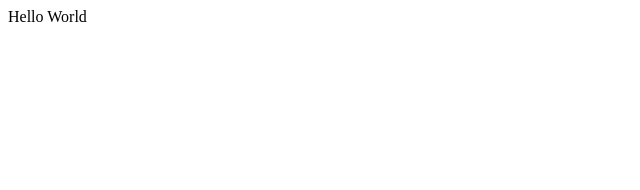
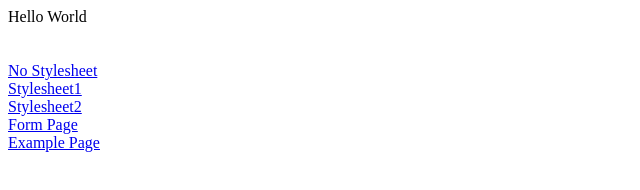
Before and after one commit to whdgurWld/Web_Project, a plain HTML site: page index.html in a window 1280 px wide. Shown: the whole page, without its empty margins (0-640 px from the left). Drawn offline with Linux system fonts and the light colour scheme.

Commit message:
Modify index.html

```diff
--- a/index.html
+++ b/index.html
@@ -7,5 +7,15 @@
 </head>
 <body>
   Hello World
+
+  <br><br><br>
+
+
+  <a href="/nostyle.html" >No Stylesheet</a><br>
+  <a href="/style1.html" >Stylesheet1</a><br>
+  <a href="/style2.html" >Stylesheet2</a><br>
+  <a href="/form.html" >Form Page</a><br>
+  <a href="/example.html" >Example Page</a>
+
 </body>
 </html>
```
